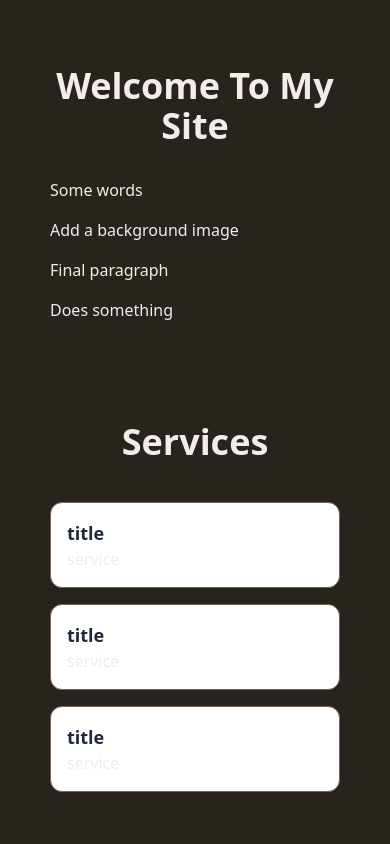
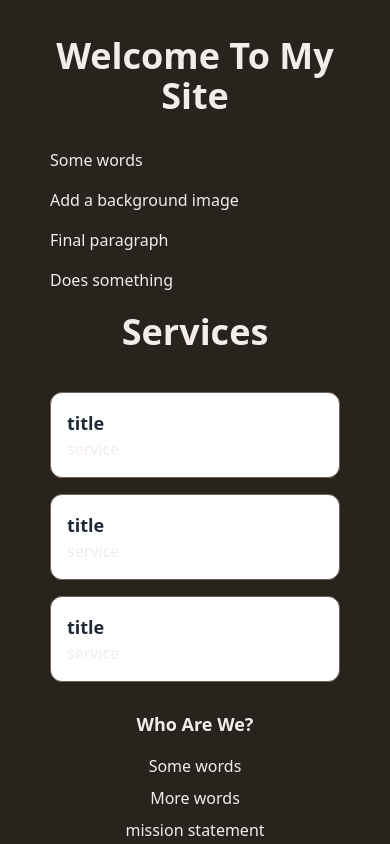
Before and after one commit to Endeyr/shopping-cart-project, a React (Vite) app: page / in a window 390 px wide. Shown: the top 844 px of the page. Built offline with nearby package versions, Linux system fonts and the light colour scheme.

Commit message:
updated container css

```diff
--- a/src/components/container/index.tsx
+++ b/src/components/container/index.tsx
@@ -8,7 +8,7 @@ const Container: React.FC<ContainerProps> = ({
   ...props
 }) => {
   const baseClasses: string =
-    "space-y-10 md:space-y-16 flex w-full xl:min-h-[calc(100dvh-100px)] items-center justify-center  p-[50px]";
+    "space-y-10 md:space-y-16 flex w-full xl:min-h-[calc(100dvh-100px)] items-center justify-center  px-[50px] mt-[20px]";
 
   const mergedClasses: string = twMerge([baseClasses, className]);
   return (
--- a/src/components/hero/index.tsx
+++ b/src/components/hero/index.tsx
@@ -2,10 +2,7 @@ import Container from "@/components/container";
 
 const Hero = () => {
   return (
-    <Container
-      className="items-center justify-center bg-center bg-no-repeat bg-cover"
-      id="hero-section"
-    >
+    <Container className="bg-center bg-no-repeat bg-cover" id="hero-section">
       <div className="flex flex-col items-start justify-between w-full gap-4 xl:w-1/2">
         <h2 className="w-full my-4 text-4xl font-bold text-center capitalize outline-black">
           Welcome to my site
--- a/src/routes/about/index.tsx
+++ b/src/routes/about/index.tsx
@@ -2,7 +2,7 @@ import Container from "@/components/container";
 
 const AboutPage = () => {
   return (
-    <Container className="flex-col justify-start">
+    <Container className="flex-col">
       <h2 className="w-full text-xl font-bold text-center capitalize">
         About Us
       </h2>
--- a/src/routes/cart/index.tsx
+++ b/src/routes/cart/index.tsx
@@ -2,7 +2,7 @@ import Container from "@/components/container";
 
 const CartPage = () => {
   return (
-    <Container className="flex-col justify-start">
+    <Container className="flex-col">
       <h2 className="w-full text-xl font-bold text-center capitalize">Cart</h2>
       <ul className="flex flex-col w-full gap-4">
         <li className="grid grid-cols-4 gap-4 p-2 border min-h-[20dvh]">
--- a/src/routes/contact/index.tsx
+++ b/src/routes/contact/index.tsx
@@ -5,7 +5,7 @@ import { Link } from "react-router-dom";
 
 const ContactPage = () => {
   return (
-    <Container className="flex-col md:space-y-5">
+    <Container className="flex-col">
       <h2 className="w-full text-xl font-bold text-center capitalize">
         Contact Us
       </h2>
--- a/src/routes/wish-list/index.tsx
+++ b/src/routes/wish-list/index.tsx
@@ -2,7 +2,7 @@ import Container from "@/components/container";
 
 const WishListPage = () => {
   return (
-    <Container className="flex-col justify-start">
+    <Container className="flex-col">
       <h2 className="w-full text-xl font-bold text-center capitalize">
         Wish List
       </h2>
```
